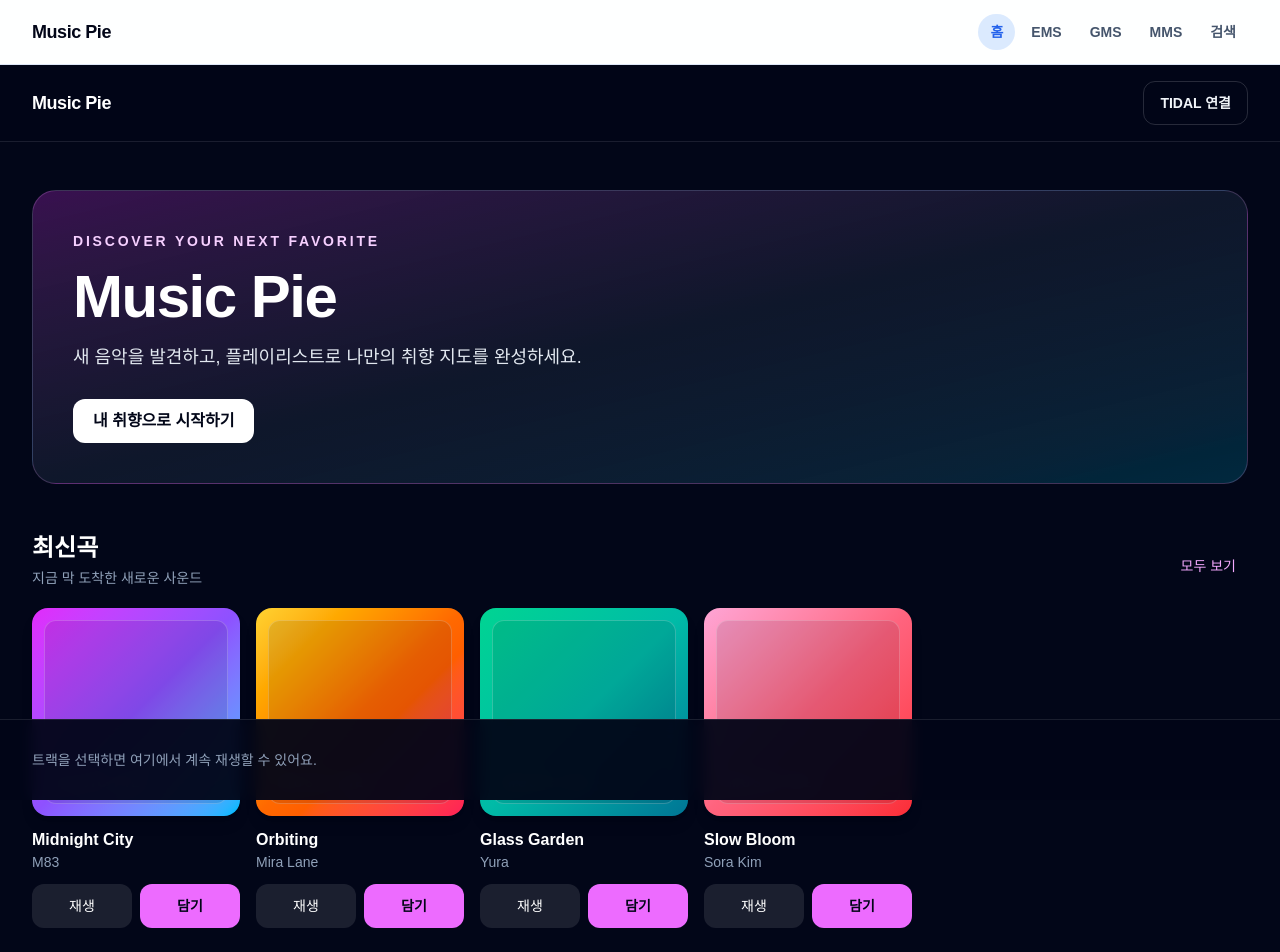
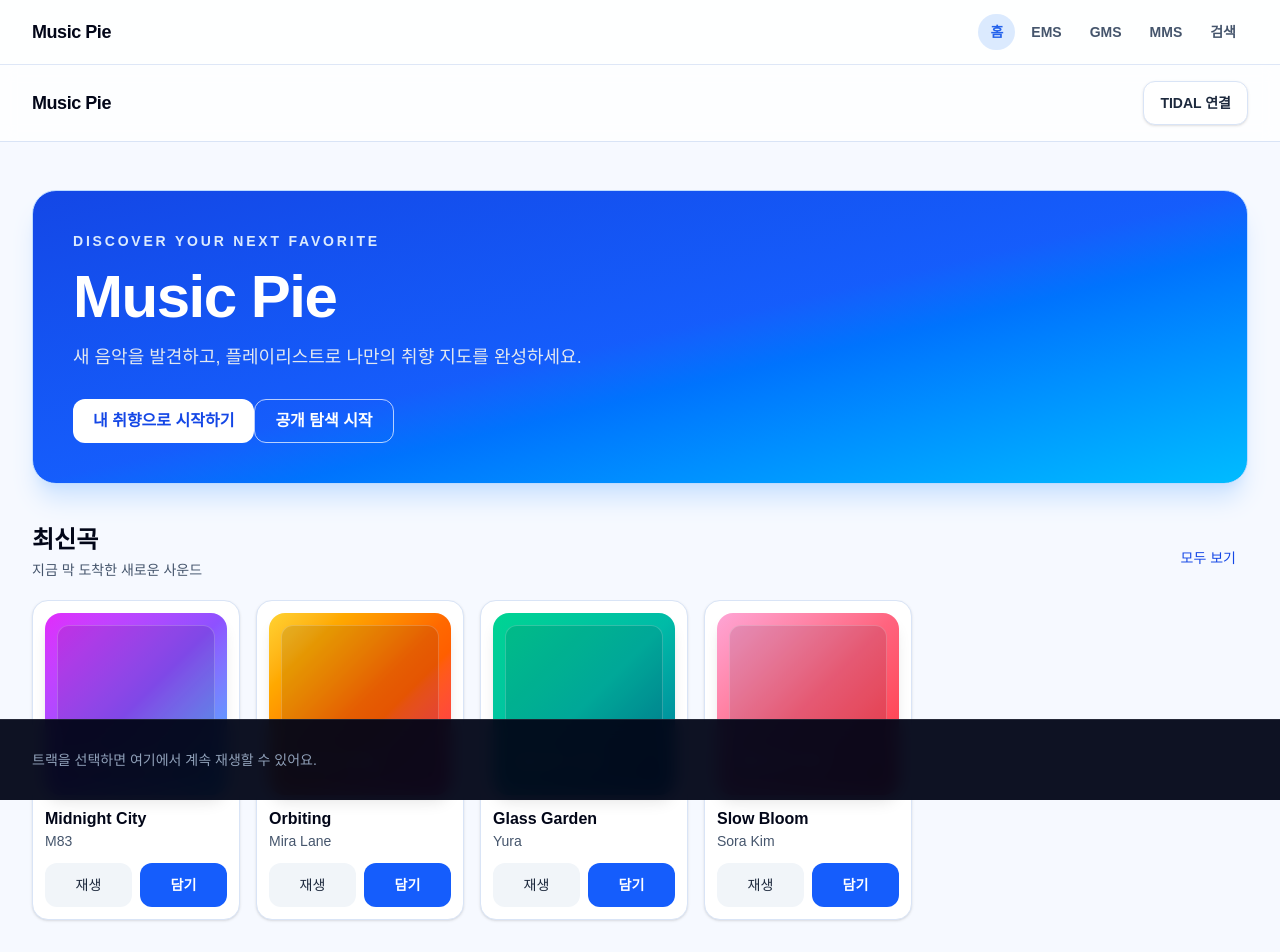
Before and after one commit to imorangepie20/mrms.approid.team, a Next.js app in the folder apps/web/: page / in a window 1280 px wide. Shown: the top 952 px of the page. Built offline with nearby package versions, Linux system fonts and the light colour scheme.

Commit message:
feat(ui): redesign home for dense music discovery

```diff
--- a/apps/web/src/app/page.tsx
+++ b/apps/web/src/app/page.tsx
@@ -1,6 +1,7 @@
 "use client";
 
 import { useState } from "react";
+import Link from "next/link";
 
 import { SignInGate } from "@/components/auth/sign-in-gate";
 import { MusicRail } from "@/components/music/music-rail";
@@ -37,18 +38,18 @@ const rails = [
 export default function HomePage() {
   const [isSignInGateOpen, setIsSignInGateOpen] = useState(false);
   return (
-    <main className="min-h-screen bg-slate-950 pb-[var(--player-height)] text-slate-100">
+    <div className="min-h-screen bg-[var(--background)] text-slate-950">
       <a
         className="sr-only focus:not-sr-only focus:absolute focus:left-4 focus:top-4 focus:z-50 focus:rounded-lg focus:bg-white focus:px-4 focus:py-2 focus:text-slate-950"
         href="#discovery"
       >
         콘텐츠로 건너뛰기
       </a>
-      <header className="border-b border-white/10 bg-slate-950/80 backdrop-blur">
+      <header className="border-b border-[var(--border)] bg-white/80 backdrop-blur">
         <div className="mx-auto flex max-w-7xl items-center justify-between px-4 py-4 sm:px-6 lg:px-8">
-          <p className="text-lg font-black tracking-tight text-white">Music Pie</p>
+          <p className="text-lg font-black tracking-tight text-slate-950">Music Pie</p>
           <button
-            className="min-h-11 rounded-xl border border-white/15 px-4 text-sm font-semibold transition hover:bg-white/10 focus-visible:outline-2 focus-visible:outline-offset-2 focus-visible:outline-fuchsia-300"
+            className="min-h-11 rounded-xl border border-[var(--border)] bg-white px-4 text-sm font-semibold text-slate-800 shadow-sm transition hover:bg-[var(--surface-muted)] focus-visible:outline-2 focus-visible:outline-offset-2 focus-visible:outline-[var(--focus-ring)]"
             type="button"
             onClick={() => setIsSignInGateOpen(true)}
           >
@@ -57,8 +58,8 @@ export default function HomePage() {
         </div>
       </header>
       <div id="discovery" className="mx-auto max-w-7xl px-4 py-8 sm:px-6 sm:py-12 lg:px-8">
-        <section className="overflow-hidden rounded-3xl border border-fuchsia-300/20 bg-gradient-to-br from-fuchsia-500/25 via-slate-900 to-cyan-500/20 p-6 sm:p-10">
-          <p className="text-sm font-semibold tracking-[0.2em] text-fuchsia-200">
+        <section className="overflow-hidden rounded-3xl border border-blue-200 bg-gradient-to-br from-blue-700 via-blue-600 to-sky-400 p-6 shadow-xl shadow-blue-200/70 sm:p-10">
+          <p className="text-sm font-semibold tracking-[0.2em] text-blue-100">
             DISCOVER YOUR NEXT FAVORITE
           </p>
           <h1 className="mt-4 max-w-2xl text-4xl font-black tracking-tight text-white sm:text-6xl">
@@ -68,12 +69,18 @@ export default function HomePage() {
             새 음악을 발견하고, 플레이리스트로 나만의 취향 지도를 완성하세요.
           </p>
           <button
-            className="mt-7 min-h-11 rounded-xl bg-white px-5 font-bold text-slate-950 transition hover:bg-fuchsia-100 focus-visible:outline-2 focus-visible:outline-offset-2 focus-visible:outline-white"
+            className="mt-7 min-h-11 rounded-xl bg-white px-5 font-bold text-blue-700 transition hover:bg-blue-50 focus-visible:outline-2 focus-visible:outline-offset-2 focus-visible:outline-white"
             type="button"
             onClick={() => setIsSignInGateOpen(true)}
           >
             내 취향으로 시작하기
           </button>
+          <Link
+            className="mt-3 inline-flex min-h-11 items-center rounded-xl border border-white/70 px-5 font-bold text-white transition hover:bg-white/10 focus-visible:outline-2 focus-visible:outline-offset-2 focus-visible:outline-white"
+            href="/ems"
+          >
+            공개 탐색 시작
+          </Link>
         </section>
 
         {rails.map((rail) => (
@@ -89,6 +96,6 @@ export default function HomePage() {
         onClose={() => setIsSignInGateOpen(false)}
         connectHref="/onboarding"
       />
-    </main>
+    </div>
   );
 }
--- a/apps/web/src/components/music/music-rail.tsx
+++ b/apps/web/src/components/music/music-rail.tsx
@@ -16,16 +16,16 @@ export function MusicRail({
   onRequestSignIn,
 }: MusicRailProps) {
   return (
-    <section aria-labelledby={`${title}-heading`} className="mt-12">
+    <section aria-labelledby={`${title}-heading`} className="mt-10">
       <div className="mb-5 flex items-end justify-between gap-4">
         <div>
-          <h2 id={`${title}-heading`} className="text-xl font-bold text-white sm:text-2xl">
+          <h2 id={`${title}-heading`} className="text-xl font-bold text-slate-950 sm:text-2xl">
             {title}
           </h2>
-          <p className="mt-1 text-sm text-slate-400">{description}</p>
+          <p className="mt-1 text-sm text-slate-600">{description}</p>
         </div>
         <button
-          className="min-h-11 shrink-0 rounded-lg px-3 text-sm font-medium text-fuchsia-300 transition hover:bg-white/10 focus-visible:outline-2 focus-visible:outline-offset-2 focus-visible:outline-fuchsia-300"
+          className="min-h-11 shrink-0 rounded-lg px-3 text-sm font-medium text-blue-700 transition hover:bg-blue-50 focus-visible:outline-2 focus-visible:outline-offset-2 focus-visible:outline-[var(--focus-ring)]"
           type="button"
         >
           모두 보기
--- a/apps/web/src/components/music/track-card.tsx
+++ b/apps/web/src/components/music/track-card.tsx
@@ -21,7 +21,7 @@ export function TrackCard({ track, onRequestSignIn }: TrackCardProps) {
   };
 
   return (
-    <article className="group min-w-44 snap-start sm:min-w-52">
+    <article className="group min-w-44 snap-start rounded-2xl border border-[var(--border)] bg-white p-3 shadow-sm transition hover:-translate-y-0.5 hover:shadow-md sm:min-w-52">
       <div
         className={`aspect-square rounded-2xl bg-gradient-to-br ${track.artworkClass} p-3 shadow-lg transition duration-200 group-hover:scale-[1.02] motion-reduce:transition-none`}
       >
@@ -31,12 +31,12 @@ export function TrackCard({ track, onRequestSignIn }: TrackCardProps) {
           </span>
         </div>
       </div>
-      <h3 className="mt-3 truncate font-semibold text-white">{track.title}</h3>
-      <p className="truncate text-sm text-slate-400">{track.artist}</p>
+      <h3 className="mt-3 truncate font-semibold text-slate-950">{track.title}</h3>
+      <p className="truncate text-sm text-slate-600">{track.artist}</p>
       <div className="mt-3 flex gap-2">
         <button
           aria-label={`재생 ${track.title}`}
-          className="min-h-11 flex-1 rounded-xl bg-white/10 px-3 text-sm font-medium text-white transition hover:bg-white/20 focus-visible:outline-2 focus-visible:outline-offset-2 focus-visible:outline-fuchsia-300"
+          className="min-h-11 flex-1 rounded-xl bg-slate-100 px-3 text-sm font-medium text-slate-800 transition hover:bg-slate-200 focus-visible:outline-2 focus-visible:outline-offset-2 focus-visible:outline-[var(--focus-ring)]"
           type="button"
           onClick={() => playTrack(track)}
         >
@@ -44,7 +44,7 @@ export function TrackCard({ track, onRequestSignIn }: TrackCardProps) {
         </button>
         <button
           aria-label={`내 취향으로 담기 ${track.title}`}
-          className="min-h-11 flex-1 rounded-xl bg-fuchsia-400 px-3 text-sm font-semibold text-slate-950 transition hover:bg-fuchsia-300 focus-visible:outline-2 focus-visible:outline-offset-2 focus-visible:outline-fuchsia-200"
+          className="min-h-11 flex-1 rounded-xl bg-blue-600 px-3 text-sm font-semibold text-white transition hover:bg-blue-700 focus-visible:outline-2 focus-visible:outline-offset-2 focus-visible:outline-[var(--focus-ring)]"
           type="button"
           onClick={saveTrack}
         >
```
Also changed, not shown: 1 other file (tests, documents, lock files or other folders).
